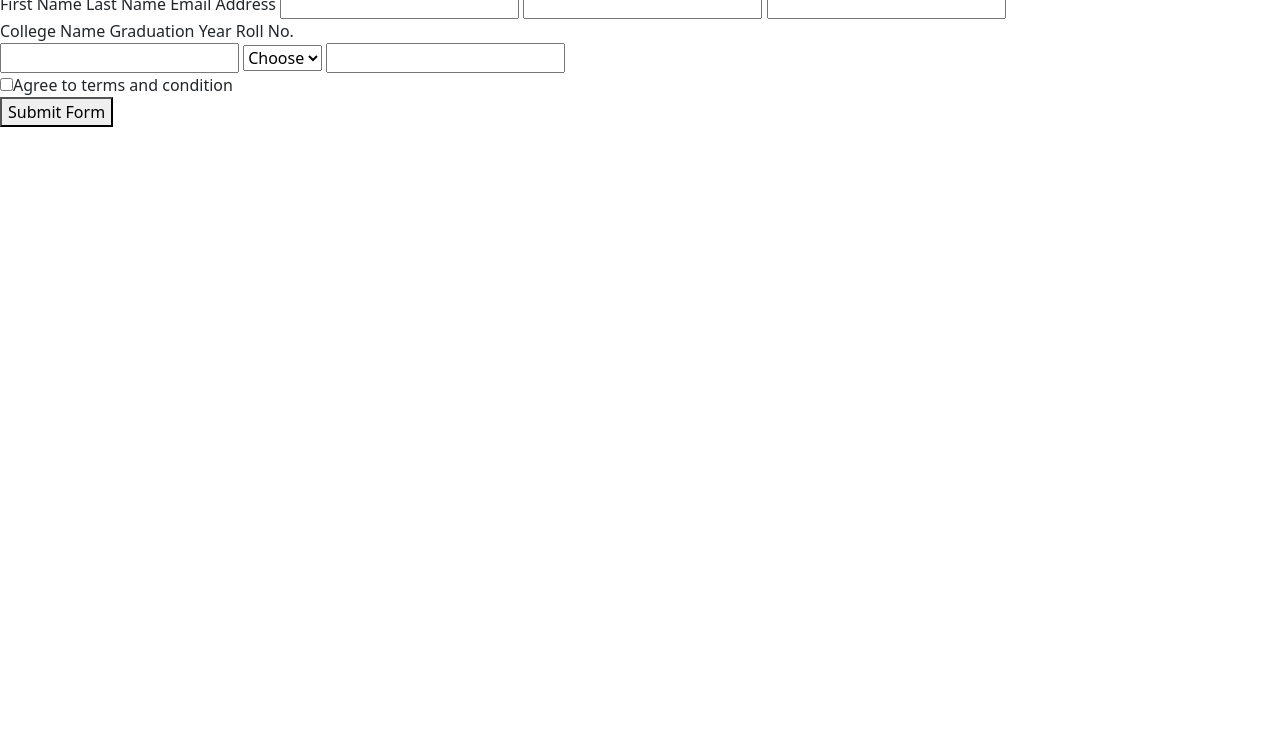
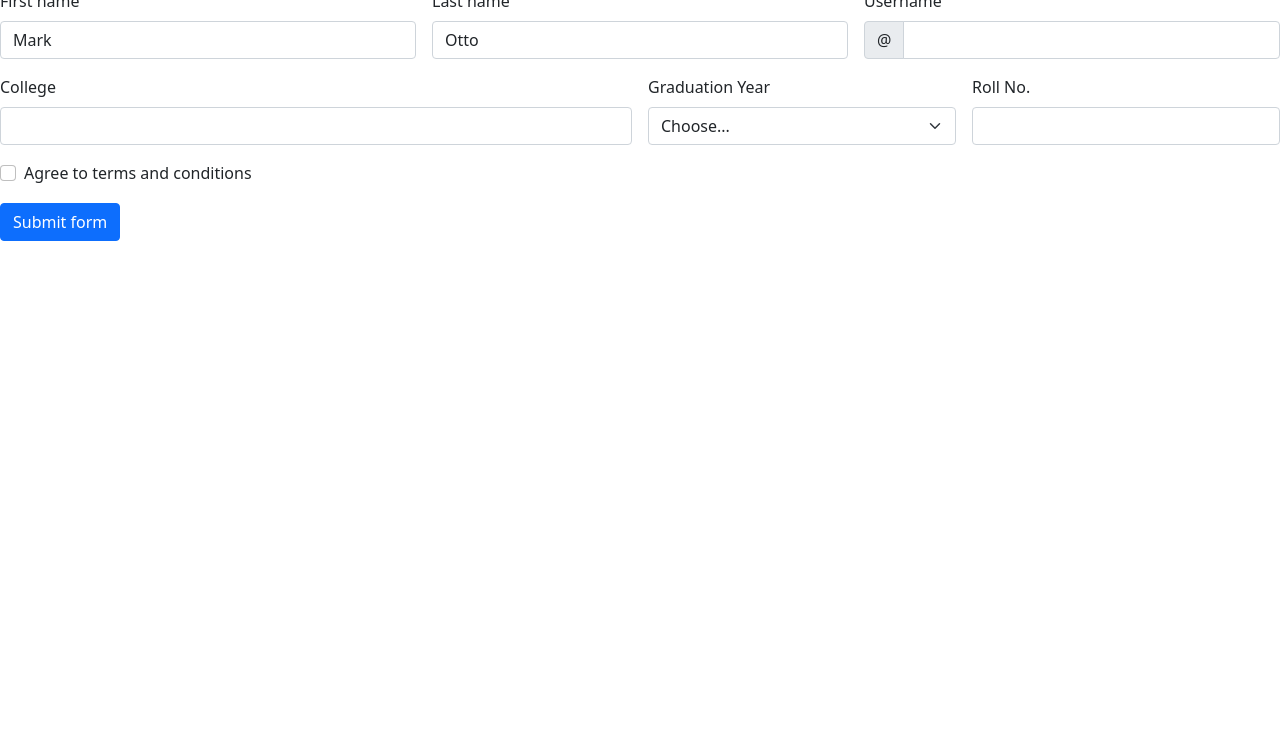
Before and after one commit to acciojob/bootstrap-form-easy-abhishek-rathod1, a website: page main.html in a window 1280 px wide. Shown: the part 67-800 px from the top of the page. Drawn offline with nearby package versions, Linux system fonts and the light colour scheme.

Commit message:
created a submission

```diff
--- a/main.html
+++ b/main.html
@@ -10,30 +10,72 @@
 <body>
 	<!-- the entire body must be written by student -->
 	<h1>Internship Form</h1>
-	<form>
-		<label for="first-name-input">First Name</label>
-		<label for="first-name-input">Last Name</label>
-		<label for="first-name-input">Email Address</label>
-		<!-- <br> -->
-		<input type="text" id="first-name-input" required>
-		<input type="text" id="last-name-input" required>
-		<input type="email" id="email-input" required>
-		<br>
-		<label for="college-input">College Name</label>
-		<label for="">Graduation Year</label>
-		<label for="roll-no-input">Roll No.</label>
-		<br>
-		<input type="text" id="college-input" required>
-		<select required>
-			<option>Choose</option>
+	<form class="row g-3 needs-validation" novalidate>
+  <div class="col-md-4">
+    <label for="first-name-input" class="form-label">First name</label>
+    <input type="text" class="form-control" id="first-name-input" value="Mark" required>
+    <div class="valid-feedback">
+      Looks good!
+    </div>
+  </div>
+  <div class="col-md-4">
+    <label for="last-name-input" class="form-label">Last name</label>
+    <input type="text" class="form-control" id="last-name-input" value="Otto" required>
+    <div class="valid-feedback">
+      Looks good!
+    </div>
+  </div>
+  <div class="col-md-4">
+    <label for="email-input" class="form-label">Username</label>
+    <div class="input-group has-validation">
+      <span class="input-group-text" id="inputGroupPrepend">@</span>
+      <input type="text" class="form-control" id="email-input" aria-describedby="inputGroupPrepend" required>
+      <div class="invalid-feedback">
+        Please choose a username.
+      </div>
+    </div>
+  </div>
+  <div class="col-md-6">
+    <label for="college-input" class="form-label">College</label>
+    <input type="text" class="form-control" id="college-input" required>
+    <div class="invalid-feedback">
+      College
+    </div>
+  </div>
+  <div class="col-md-3">
+    <label for="graduation-year-input" class="form-label">Graduation Year</label>
+    <select class="form-select" id="graduation-year-input" required>
+      <option selected disabled value="">Choose...</option>
       <option>2020</option>
       <option>2021</option>
       <option>2022</option>
       <option>2023</option>
     </select>
-		<input type="number" id="roll-no-input" required><br>
-		<input type="checkbox" id="conditions-checkbox" required>Agree to terms and condition<br>
-		<button type="submit">Submit Form</button>
+    <div class="invalid-feedback">
+      Please select a valid state.
+    </div>
+  </div>
+  <div class="col-md-3">
+    <label for="roll-no-input" class="form-label">Roll No.</label>
+    <input type="text" class="form-control" id="roll-no-input" required>
+    <div class="invalid-feedback">
+      Please Enter valid roll no
+    </div>
+  </div>
+  <div class="col-12">
+    <div class="form-check">
+      <input class="form-check-input" type="checkbox" value="" id="conditions-checkbox" required>
+      <label class="form-check-label" for="conditions-checkbox">
+        Agree to terms and conditions
+      </label>
+      <div class="invalid-feedback">
+        You must agree before submitting.
+      </div>
+    </div>
+  </div>
+  <div class="col-12">
+    <button class="btn btn-primary" type="submit">Submit form</button>
+  </div>
 </form>
     <script type="text/javascript" src="./script.js">
 </script>
--- a/script.js
+++ b/script.js
@@ -1 +1,21 @@
 //your code here
+// Example starter JavaScript for disabling form submissions if there are invalid fields
+(function () {
+  'use strict'
+
+  // Fetch all the forms we want to apply custom Bootstrap validation styles to
+  var forms = document.querySelectorAll('.needs-validation')
+
+  // Loop over them and prevent submission
+  Array.prototype.slice.call(forms)
+    .forEach(function (form) {
+      form.addEventListener('submit', function (event) {
+        if (!form.checkValidity()) {
+          event.preventDefault()
+          event.stopPropagation()
+        }
+
+        form.classList.add('was-validated')
+      }, false)
+    })
+})()
```
Lines whose indentation alone changed are shown as unchanged.
